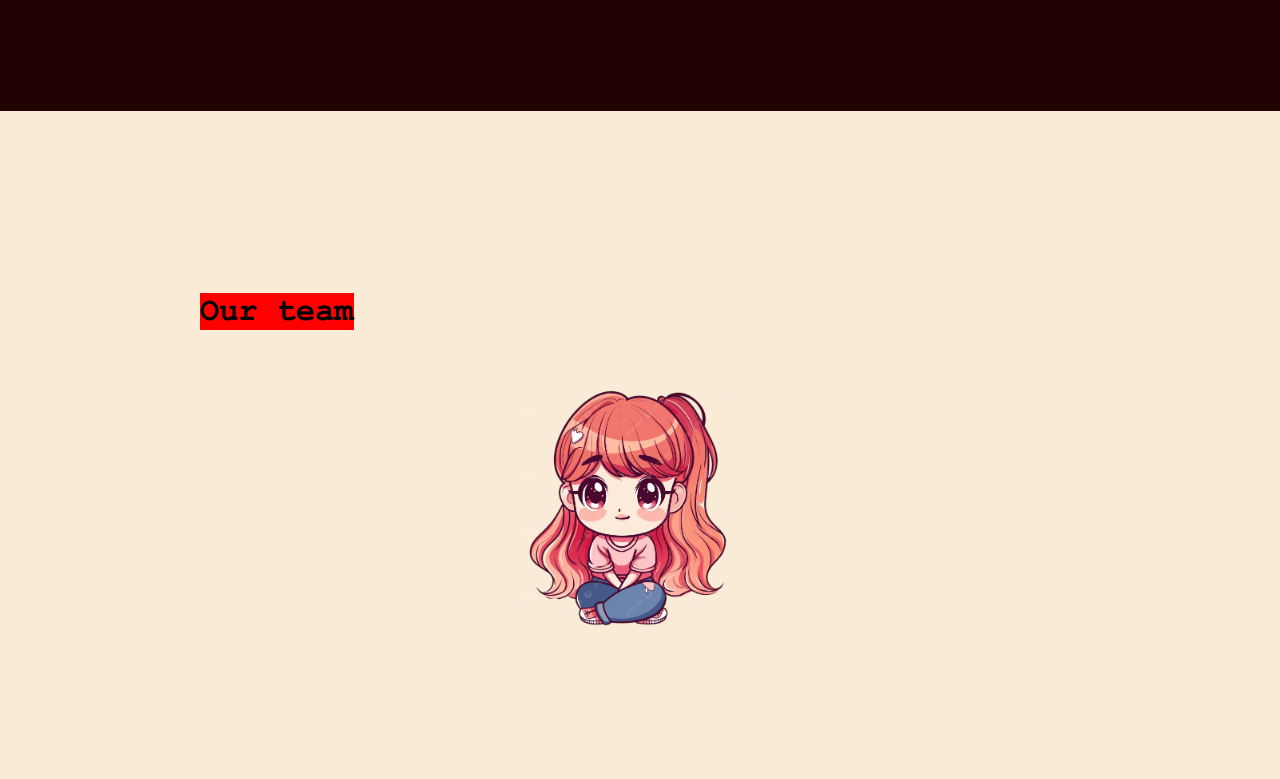
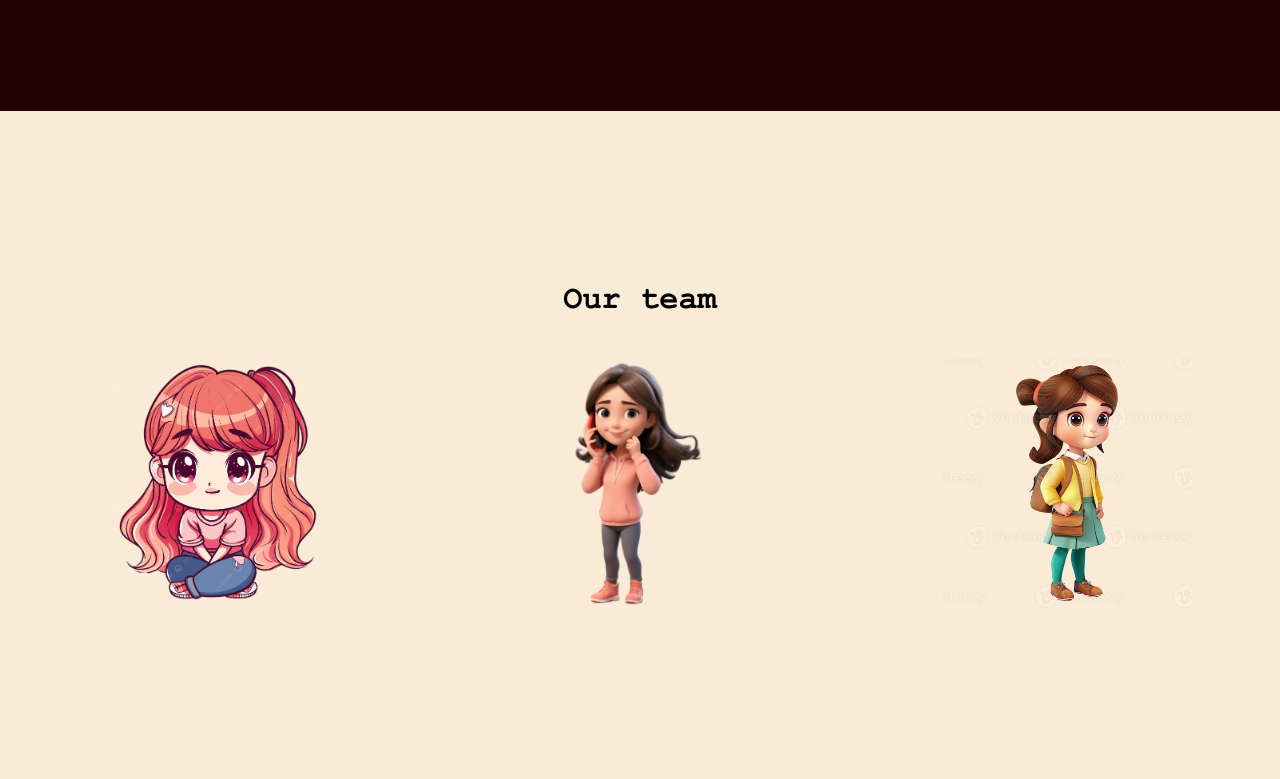
Before and after one commit to mengmeng-sys/annna, a plain HTML site: page index.html in a window 1280 px wide. Shown: the part 1921-2700 px from the top of the page. Drawn offline with Linux system fonts and the light colour scheme; a web font is replaced by a local one.

Commit message:
Nis o about ey o oy b tver

```diff
--- a/css/style.css
+++ b/css/style.css
@@ -216,20 +216,24 @@ main{
 .team-section{
     background-color: antiquewhite;
     /* width: 100%; */
+    display: flex;
+    flex-direction: column;
     height: 100vh;
-    display: flex;
-    flex-direction: row;
-    flex-wrap: wrap;
-    padding: 200px;
-    align-items: center;
-    align-content: center;
-    gap:9em;
 }
 .team-section img{
     width: 250px;
 }
-.team-section .logo2{
-    margin-top: -25em;
-    background-color: red;
+.group{
+    margin-top: 40px;
+    display: flex;
+    flex-direction: row;
+    justify-content: space-around;
+}
+ .logo2{
+    display:    flex;
+    justify-content: center;
+    align-items: center;
+   margin-top: 170px;
+
 
 }
--- a/index.html
+++ b/index.html
@@ -103,6 +103,7 @@
 
         <div class="team-section" id="team">
             <div class="logo2"><h1>Our team</h1></div>
+            <div class="group">
                  <div class="per1">
                     <img src="images/team_1.png" alt="">
                 </div>
@@ -112,6 +113,8 @@
                 <div class="per3">
                     <img src="images/team_3.png" alt="">
                 </div>
+            </div>
+
 
 
 
```
Lines whose indentation alone changed are shown as unchanged.
